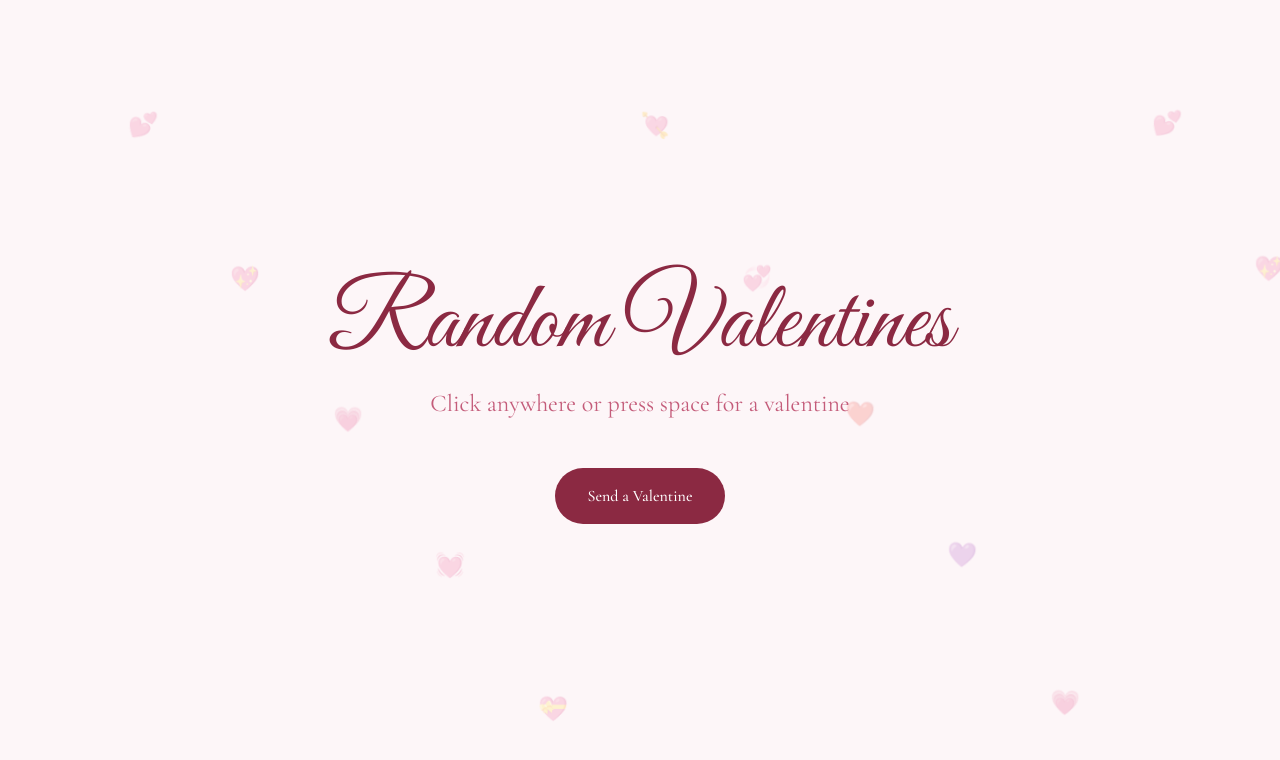
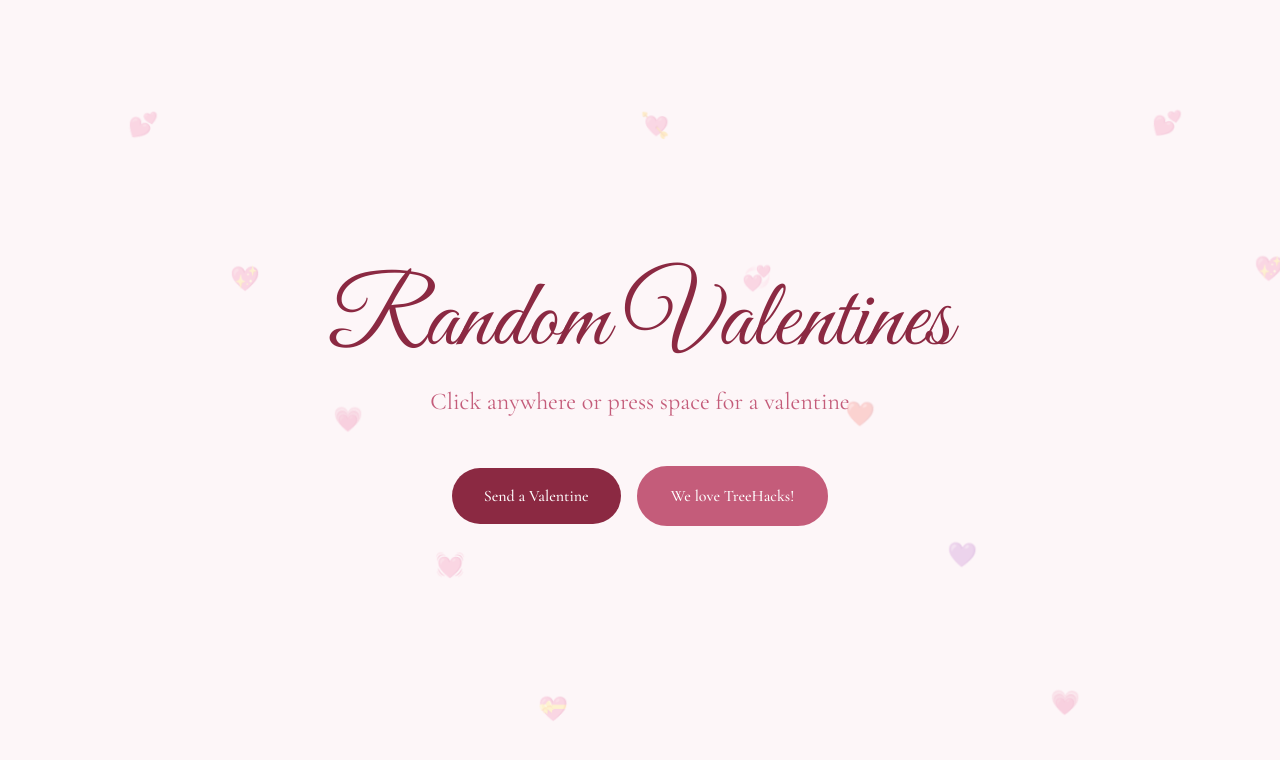
Before and after one commit to soooooooot/treehacks-agent-repo, a Next.js app: page / in a window 1280 px wide. Shown: the top 760 px of the page. Built offline with nearby package versions, Linux system fonts and the light colour scheme.

Commit message:
fix: Add a button with the text "We love TreeHacks!" to the Hero or Navbar co

```diff
--- a/app/page.tsx
+++ b/app/page.tsx
@@ -149,6 +149,7 @@ export default function Home() {
         <p className="mb-12 text-center text-xl text-[#c45c7a] md:text-2xl">
           Click anywhere or press space for a valentine
         </p>
+        <div className="flex flex-col sm:flex-row gap-4 items-center">
           <button
             onClick={(e) => {
               e.stopPropagation();
@@ -159,6 +160,16 @@ export default function Home() {
           >
             Send a Valentine
           </button>
+          <button
+            onClick={(e) => {
+              e.stopPropagation();
+            }}
+            className="rounded-full bg-[#c45c7a] px-8 py-4 text-white font-medium transition-all hover:bg-[#f8e8ec] hover:text-[#8b2942] hover:scale-105 active:scale-95 border-2 border-[#c45c7a]"
+            style={{ fontFamily: "var(--font-body)" }}
+          >
+            We love TreeHacks!
+          </button>
+        </div>
       </div>
 
       {/* Popup cards */}
```
Lines whose indentation alone changed are shown as unchanged.
